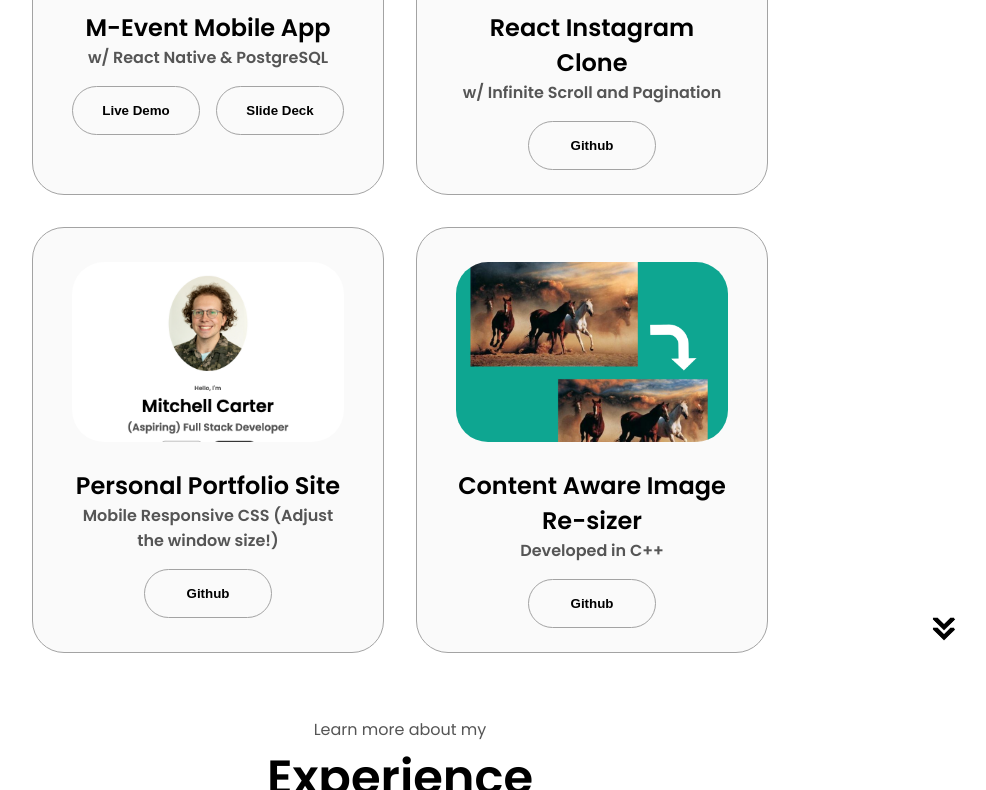
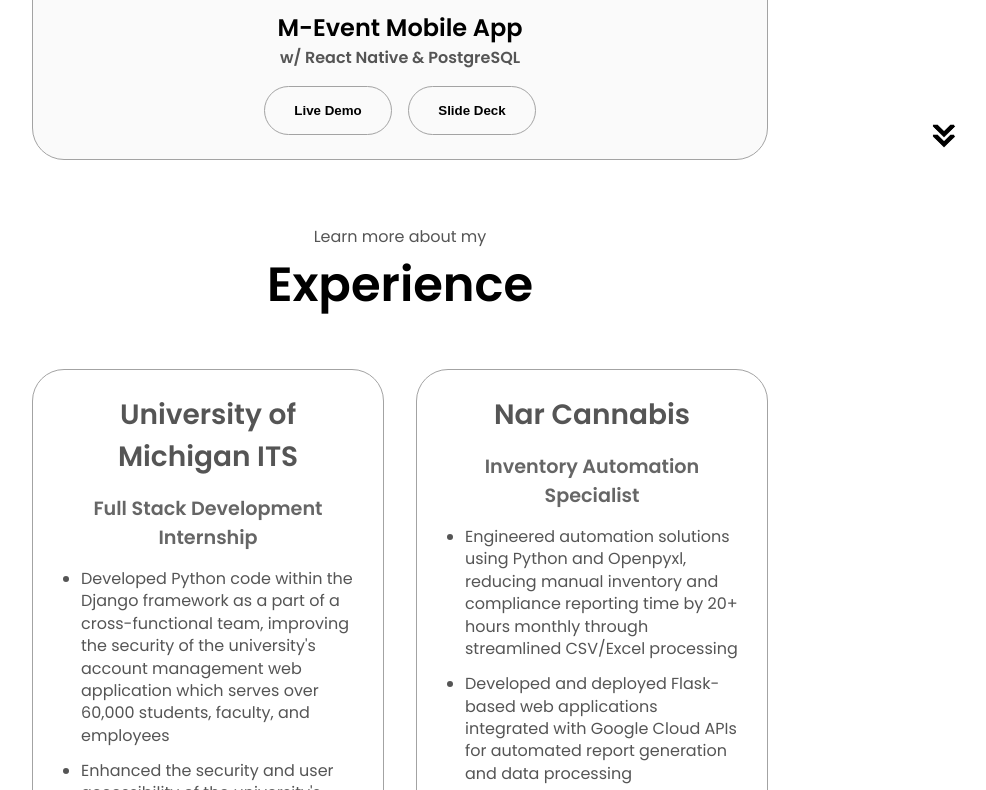
Before and after one commit to WeezerGeezer/portfolio, a plain HTML site: page index.html in a window 1280 px wide. Shown: the part 2530-3320 px from the top of the page, without its empty margins (240-1226 px from the left). Drawn offline with Linux system fonts and the light colour scheme.

```diff
--- a/index.html
+++ b/index.html
@@ -174,39 +174,6 @@
                         onclick="location.href='https://www.youtube.com/watch?v=pVt3-H-_ns0'">Live Demo</button>
                         <button class="btn btn-color-2 project-btn"
                         onclick="location.href='https://docs.google.com/presentation/d/1G6IULeW_Sf3MmnjrImDCt90rcZ-KoJnMQaO8ebDHy5c/edit?pli=1#slide=id.p'">Slide Deck</button>
-                    </div>
-                </div>
-                <div class="details-container color-container">
-                    <div class="article-container">
-                        <img src="./assets/project-2.png" alt="React Instagram Clone"
-                        class="project-img">
-                    </div>
-                    <h2 class="experience-subtitle project-title"> React Instagram Clone<p class="project-sub-title">w/ Infinite Scroll and Pagination</p></h2>
-                    <div class="btn-container">
-                        <button class="btn btn-color-2 project-btn"
-                        onclick="location.href='https://github.com/WeezerGeezer/p3-insta-clientside'"> Github </button>
-                    </div>
-                </div>
-                <div class="details-container color-container">
-                    <div class="article-container">
-                        <img src="./assets/project-3.png" alt="Personal Portfolio Site"
-                        class="project-img">
-                    </div>
-                    <h2 class="experience-subtitle project-title">Personal Portfolio Site<p class="project-sub-title">Mobile Responsive CSS (Adjust the window size!)</p></h2>
-                    <div class="btn-container">
-                        <button class="btn btn-color-2 project-btn"
-                        onclick="location.href='https://github.com/WeezerGeezer/portfolio'"> Github </button>
-                    </div>
-                </div>
-                <div class="details-container color-container">
-                    <div class="article-container">
-                        <img src="./assets/project-4.jpeg" alt="Project 3"
-                        class="project-img">
-                    </div>
-                    <h2 class="experience-subtitle project-title"> Content Aware Image Re-sizer<p class="project-sub-title">Developed in C++</p></h2>
-                    <div class="btn-container">
-                        <button class="btn btn-color-2 project-btn"
-                        onclick="location.href='https://github.com/WeezerGeezer/image-resizer'"> Github </button>
                     </div>
                 </div>
             </div>
```
Also changed, not shown: 2 other files.
